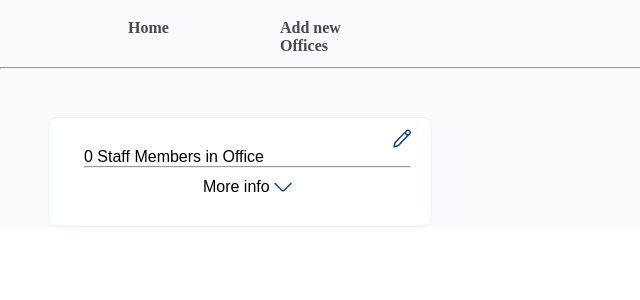
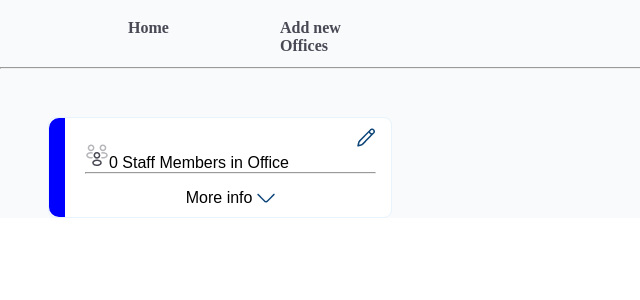
Before and after one commit to tony2tones/company-manager, an Angular app: page /office-view/1 in a window 1280 px wide. Shown: the top 300 px of the page, without its empty margins (0-640 px from the left). Built offline with nearby package versions, Linux system fonts and the light colour scheme.

Commit message:
added icons and adjusted styles

```diff
--- a/src/app/components/rooms/room/office.component.css
+++ b/src/app/components/rooms/room/office.component.css
@@ -1,6 +1,6 @@
 .container {
   position: relative;
-  padding: 20px;
+  padding-left: 0px;
   width: 342px;
   font-family: sans-serif;
   height: auto;
@@ -9,10 +9,31 @@
   border: solid 1px #e8f3fc;
   background: #ffffff;
 }
+.row {
+  display:flex;
+}
+
+.color-banner {
+  width: 1rem;
+  background-color: blue;
+  border-top-left-radius: 10px;
+  border-bottom-left-radius: 10px;
+}
 .content {
-  padding-top: 10px;
-  padding-left: 15px;
+  padding-top: 20px;
+  padding-left: 20px;
+  width:85%;
+
 }
+
+.staff-current-count {
+  padding-top: 5px;
+  padding-bottom: 5px;
+}
+.staff-current-count img {
+
+}
+
 .name {
   width: 88px;
   height: 29px;
--- a/src/app/components/rooms/room/office.component.html
+++ b/src/app/components/rooms/room/office.component.html
@@ -1,25 +1,40 @@
 <div class="container">
+  <div class="row">
+    <div class="color-banner"></div>
+    <div class="content">
+      <div class="content-row">
+        <div class="header">
           <h3>{{ companyName }}</h3>
-  <div class="content">
-    <div>{{ staff.length }} Staff Members in Office</div>
+        </div>
+        <div class="staff-current-count">
+          <div>
+            <img src="../../../../assets/people.png" alt="people" />{{
+              staff.length
+            }}
+            Staff Members in Office
+          </div>
           <hr />
+        </div>
         <div class="menuToggle" (click)="toggleMenu()">
           More info
           <span
-        ><img [ngClass]="{'rotateClass': menuToggle}"
+            ><img
+              [ngClass]="{ rotateClass: menuToggle }"
               src="../../../../assets/vuesax/twotone/vuesax/twotone/Vector.png"
               alt="triangle with all three sides equal"
           /></span>
         </div>
         <div *ngIf="menuToggle" class="list">
-      <p><img src="../../../../assets/Phone.png"/>{{ phoneNumber }}</p>
-      <p><img src="../../../../assets/Email.png"/>{{ email }}</p>
-      <p>Office Capacity: {{ officeCapacity }}</p>
+          <p><img src="../../../../assets/Phone.png" />{{ phoneNumber }}</p>
+          <p><img src="../../../../assets/Email.png" />{{ email }}</p>
+          <p>
+            <img src="../../../../assets/people.png" alt="people" />Office
+            Capacity: {{ officeCapacity }}
+          </p>
           <p>{{ address }}</p>
         </div>
+        <img class="pen-edit" src="../../../../assets/Union.png" alt="pen" />
       </div>
-  <img class="pen-edit"
-          src="../../../../assets/Union.png"
-          alt="pen"
-      />
     </div>
+  </div>
+</div>
```
Also changed, not shown: src/assets/people.png (added). Lines whose indentation alone changed are shown as unchanged.
